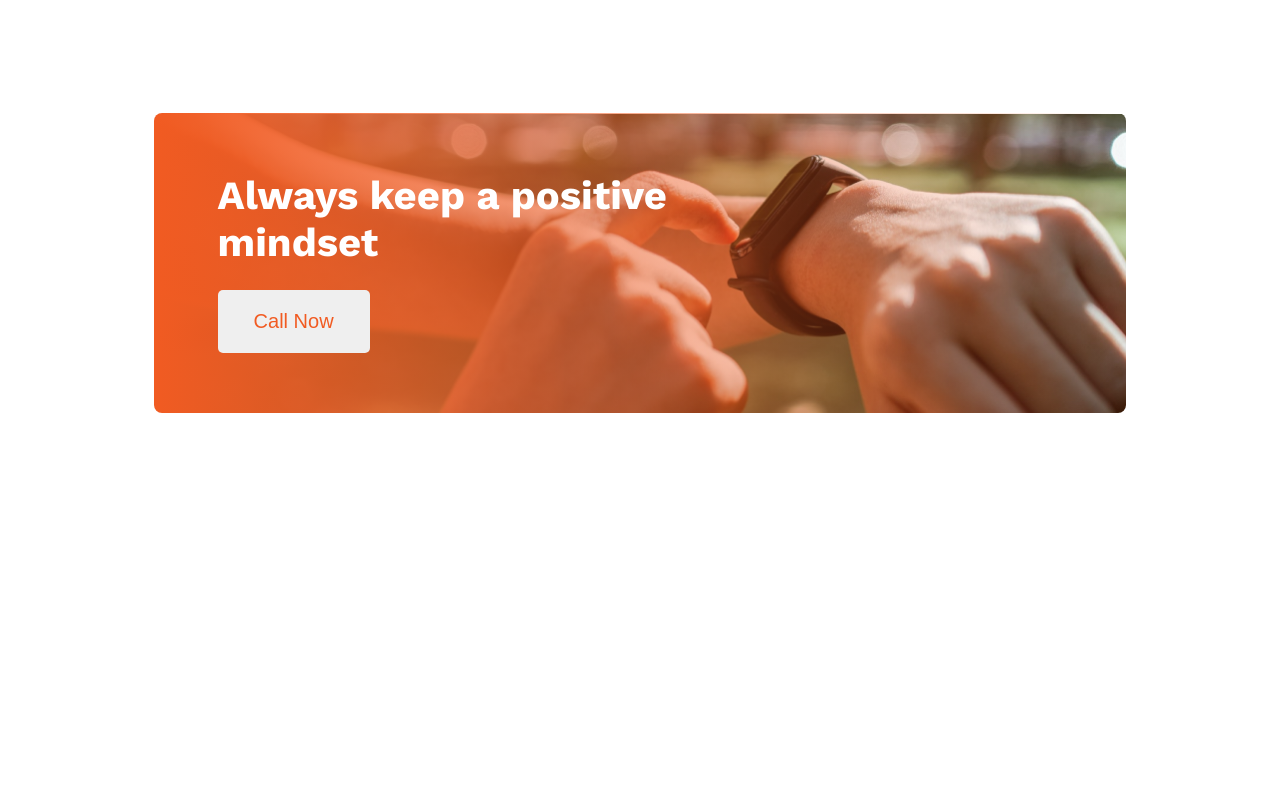
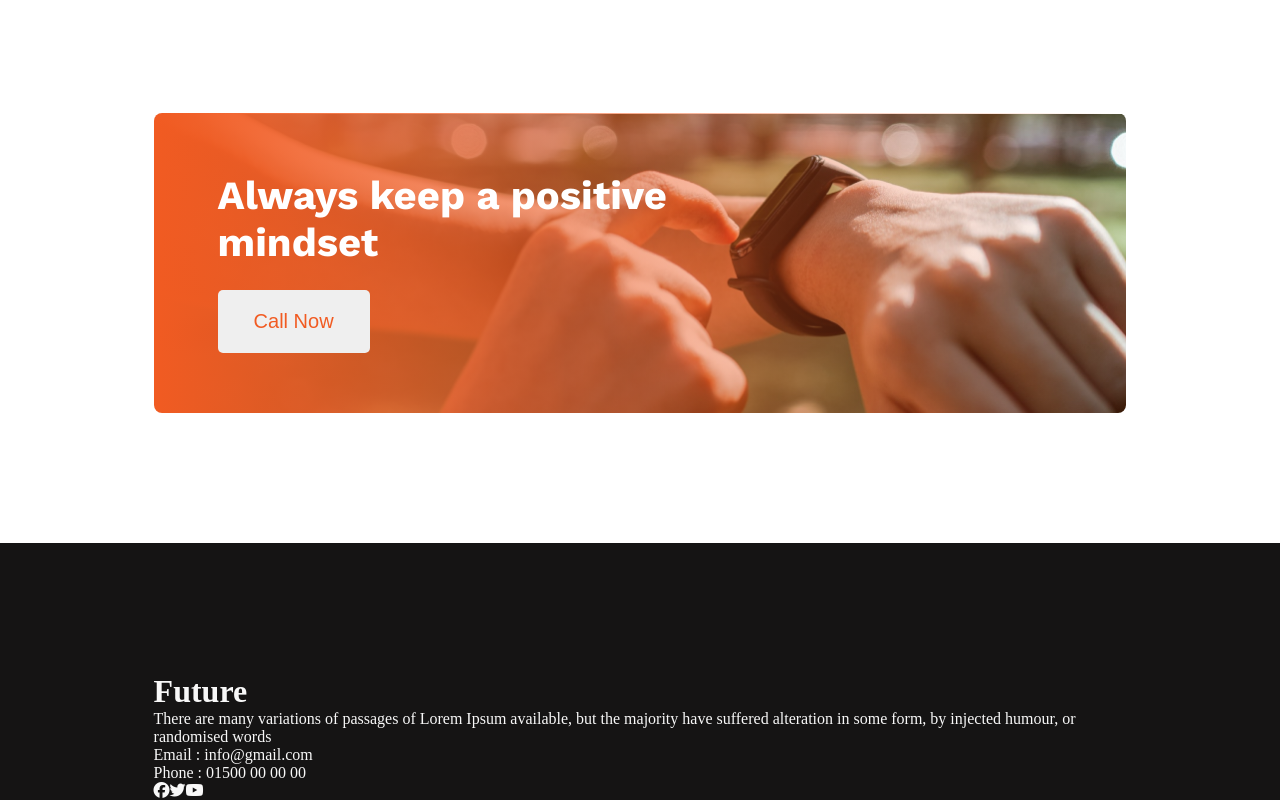
Before and after one commit to mrkhan-dev/2024-practice-project, a plain HTML site: page index.html in a window 1280 px wide. Shown: the part 2116-2916 px from the top of the page. Before the commit the page ends 2529 px from the top, so only its background shows below. Drawn offline with nearby package versions, Linux system fonts and the light colour scheme.

Commit message:
added some new item in footer section

```diff
--- a/index.html
+++ b/index.html
@@ -94,6 +94,27 @@
         </div>
       </section>
     </main>
-    <footer></footer>
+    <footer>
+      <div class="footer-main">
+        <div class="future">
+          <h1 class="footer-title">Future</h1>
+          <p class="footer-caption">
+            There are many variations of passages of Lorem Ipsum available, but
+            the majority have suffered alteration in some form, by injected
+            humour, or randomised words
+          </p>
+          <div class="footer-contact">
+            Email : info@gmail.com <br />
+            Phone : 01500 00 00 00
+          </div>
+          <div class="icon-group">
+            <div><i class="fa-brands fa-facebook"></i></div>
+            <div><i class="fa-brands fa-twitter"></i></div>
+            <div><i class="fa-brands fa-youtube"></i></div>
+          </div>
+        </div>
+        <div class="subscribe"></div>
+      </div>
+    </footer>
   </body>
 </html>
--- a/styles/style.css
+++ b/styles/style.css
@@ -164,3 +164,22 @@ main {
   border-radius: 5px;
   border: 0;
 }
+
+footer {
+  margin-top: 130px;
+  color: #f8f8f8;
+  background-color: #151414;
+}
+
+.footer-main {
+  width: 76%;
+  margin: 0 auto;
+  padding-top: 130px;
+}
+
+.icon-group {
+  display: flex;
+}
+
+.fa-facebook {
+}
```
